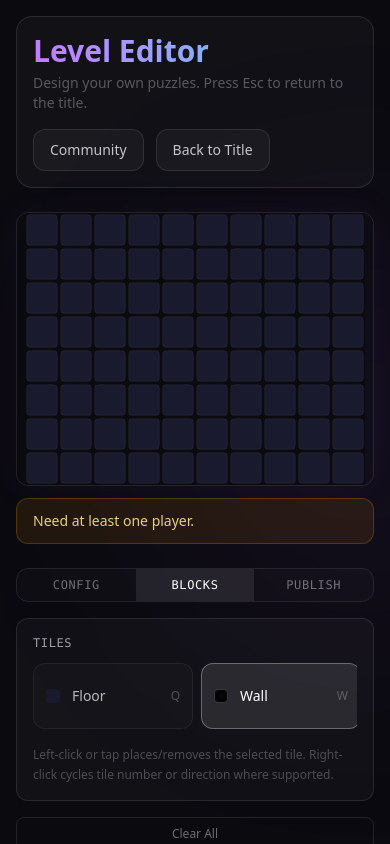
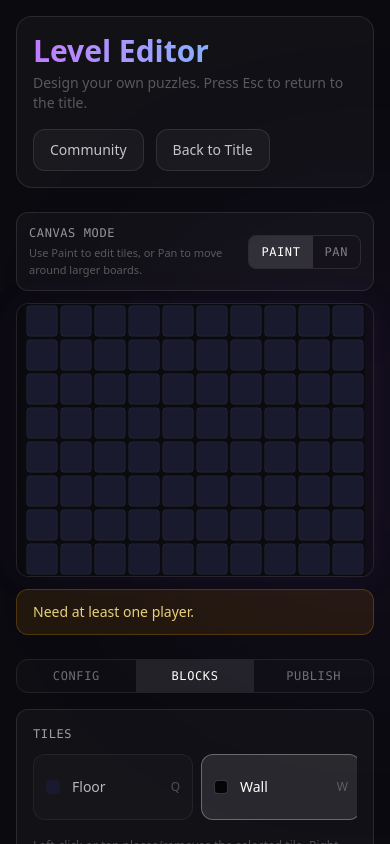
Before and after one commit to Timothy-Cao/misconfigured, a Next.js app: page /editor in a window 390 px wide. Built offline with nearby package versions, Linux system fonts and the light colour scheme.

Commit message:
feat: improve mobile editor canvas navigation

```diff
--- a/src/components/LevelEditor.tsx
+++ b/src/components/LevelEditor.tsx
@@ -107,7 +107,8 @@ function computeTilePx(width: number, height: number): number {
   const maxW = Math.min(window.innerWidth - sidebarAllowance, 1040);
   const maxH = Math.min(window.innerHeight * 0.78, 860);
   const s = Math.min(maxW / width, maxH / height);
-  return Math.max(20, Math.min(56, Math.floor(s)));
+  const minTile = window.innerWidth < 640 ? 16 : 20;
+  return Math.max(minTile, Math.min(56, Math.floor(s)));
 }
 
 function createFloorGrid(w: number, h: number): number[][] {
@@ -150,6 +151,7 @@ export default function LevelEditor() {
   const [password, setPassword] = useState('');
   const [message, setMessage] = useState<{ text: string; type: 'error' | 'success' } | null>(null);
   const [isPainting, setIsPainting] = useState(false);
+  const [mobileCanvasMode, setMobileCanvasMode] = useState<'paint' | 'pan'>('paint');
   const paintModeRef = useRef<'place' | 'erase'>('place');
   const lastPaintedRef = useRef<string>('');
   const [tilePx, setTilePx] = useState(32);
@@ -458,6 +460,7 @@ export default function LevelEditor() {
   }, []);
 
   const handleCanvasTouchStart = useCallback((e: React.TouchEvent<HTMLCanvasElement>) => {
+    if (mobileCanvasMode === 'pan') return;
     const touch = e.touches[0];
     if (!touch) return;
     const cell = getCanvasCellFromClient(touch.clientX, touch.clientY);
@@ -496,9 +499,10 @@ export default function LevelEditor() {
     lastPaintedRef.current = `${col},${row}`;
     applyToolAt(col, row, mode);
     setIsPainting(true);
-  }, [applyToolAt, getCanvasCellFromClient, getToolTile, grid, handleSpawnClick, tool]);
+  }, [applyToolAt, getCanvasCellFromClient, getToolTile, grid, handleSpawnClick, mobileCanvasMode, tool]);
 
   const handleCanvasTouchMove = useCallback((e: React.TouchEvent<HTMLCanvasElement>) => {
+    if (mobileCanvasMode === 'pan') return;
     if (!isPainting || tool.startsWith('spawn')) return;
     const touch = e.touches[0];
     if (!touch) return;
@@ -511,7 +515,7 @@ export default function LevelEditor() {
     e.preventDefault();
     lastPaintedRef.current = key;
     applyToolAt(cell.col, cell.row, touchPaintModeRef.current);
-  }, [applyToolAt, getCanvasCellFromClient, isPainting, tool]);
+  }, [applyToolAt, getCanvasCellFromClient, isPainting, mobileCanvasMode, tool]);
 
   const handleCanvasTouchEnd = useCallback(() => {
     setIsPainting(false);
@@ -1383,6 +1387,29 @@ export default function LevelEditor() {
       {/* Canvas */}
       <div className="order-1 lg:order-2 flex-1 w-full flex justify-center">
         <div className="w-full max-w-full">
+          <div className="mb-3 flex items-center justify-between gap-3 rounded-xl border border-white/10 bg-white/[0.03] px-3 py-3 lg:hidden">
+            <div>
+              <p className="text-xs font-mono uppercase tracking-wider text-white/55">Canvas Mode</p>
+              <p className="text-[11px] text-white/30 mt-1">
+                Use Paint to edit tiles, or Pan to move around larger boards.
+              </p>
+            </div>
+            <div className="flex rounded-lg border border-white/10 overflow-hidden shrink-0">
+              {(['paint', 'pan'] as const).map(mode => (
+                <button
+                  key={mode}
+                  onClick={() => setMobileCanvasMode(mode)}
+                  className={`px-3 py-2 text-xs font-mono uppercase tracking-wider transition-colors ${
+                    mobileCanvasMode === mode
+                      ? 'bg-white/12 text-white'
+                      : 'bg-transparent text-white/45'
+                  }`}
+                >
+                  {mode}
+                </button>
+              ))}
+            </div>
+          </div>
           <div
             className="rounded-xl overflow-auto border border-white/10"
             style={{ boxShadow: '0 0 40px rgba(168, 85, 247, 0.06)' }}
@@ -1392,7 +1419,7 @@ export default function LevelEditor() {
               width={width * tilePx}
               height={height * tilePx}
               className="block cursor-crosshair select-none mx-auto"
-              style={{ touchAction: 'none' }}
+              style={{ touchAction: mobileCanvasMode === 'pan' ? 'pan-x pan-y' : 'none' }}
               onMouseDown={handleCanvasMouseDown}
               onMouseMove={handleCanvasMouseMove}
               onMouseUp={handleCanvasMouseUp}
```
